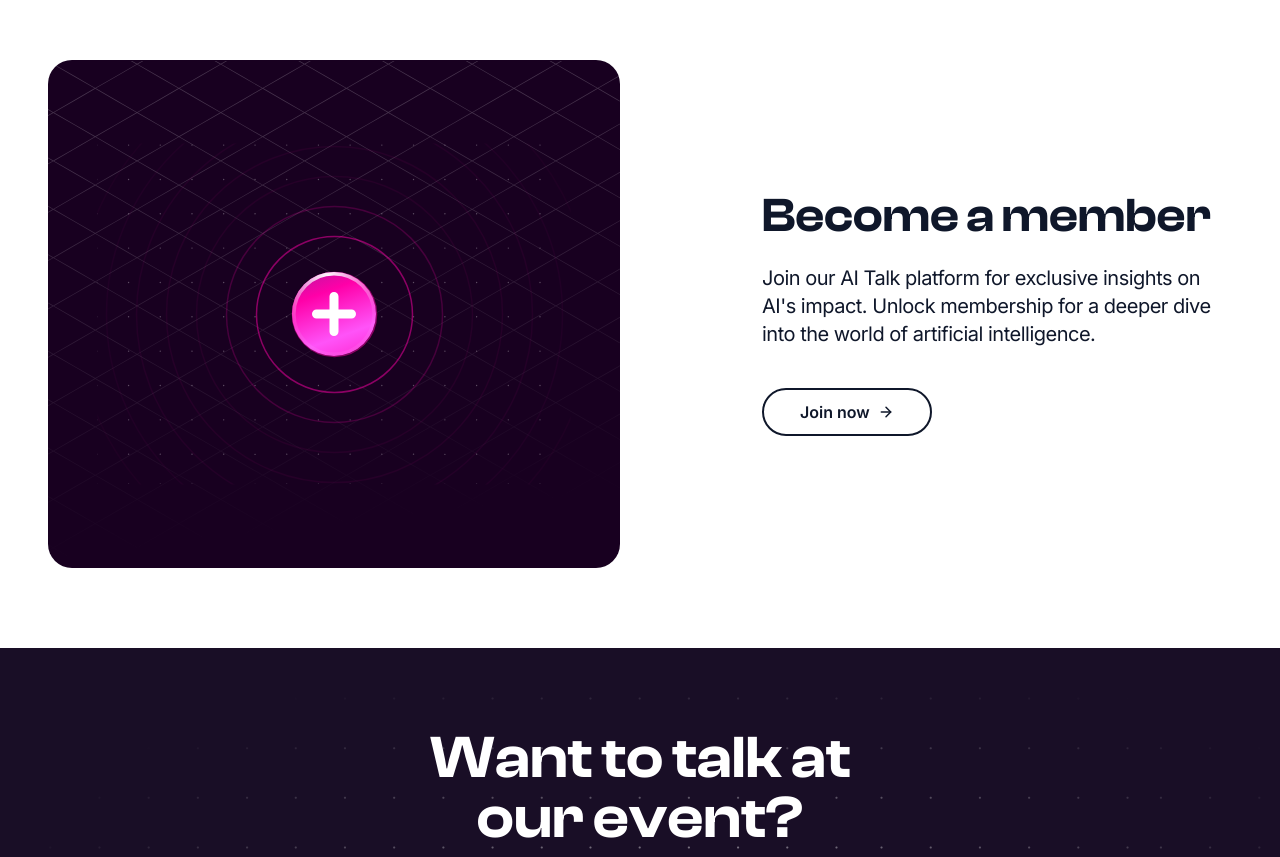
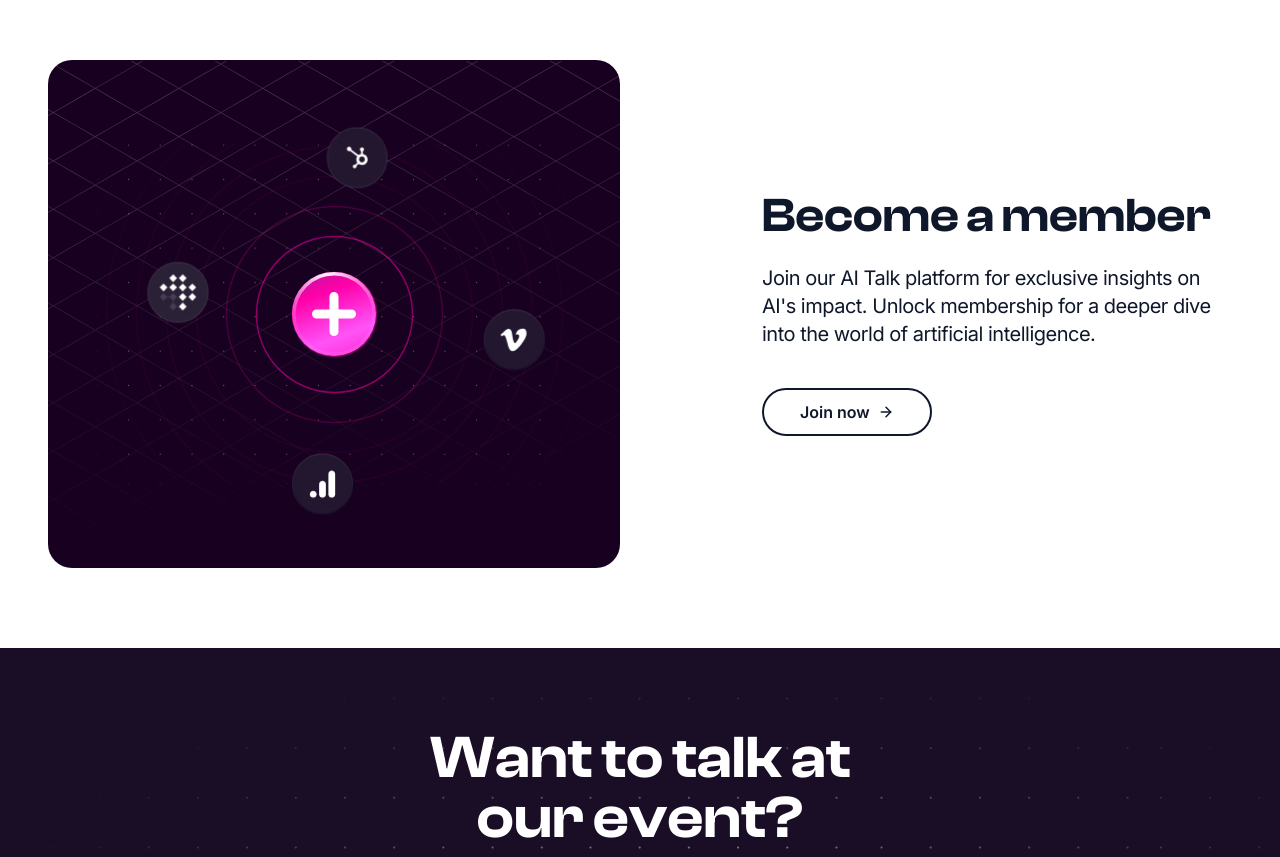
Before and after one commit to nirnejak/ai-talks-website, a Next.js app: page / in a window 1280 px wide. Shown: the part 1380-2237 px from the top of the page. Built offline with nearby package versions, Linux system fonts and the light colour scheme.

Commit message:
Orbit Animation Added

```diff
--- a/components/AnimatedComponent.tsx
+++ b/components/AnimatedComponent.tsx
@@ -1,4 +1,9 @@
 import * as React from "react"
+
+import GoogleAnalytics from "./vectors/GoogleAnalytics"
+import HubSpot from "./vectors/HubSpot"
+import Insights from "./vectors/Insights"
+import Vimeo from "./vectors/Vimeo"
 
 const AnimatedComponent: React.FC = () => {
   return (
@@ -13,6 +18,26 @@ const AnimatedComponent: React.FC = () => {
         >
           <rect width="572" height="508" fill="#180020" />
         </svg>
+      </div>
+      <div className="absolute left-1/2 top-1/2 z-40 animate-orbit">
+        <div className="absolute -left-36 top-20 animate-rotate">
+          <HubSpot />
+        </div>
+      </div>
+      <div className="absolute left-1/2 top-1/2 z-40 animate-orbit">
+        <div className="absolute -top-40 left-20 animate-rotate">
+          <GoogleAnalytics />
+        </div>
+      </div>
+      <div className="absolute left-1/2 top-1/2 z-40 animate-orbit">
+        <div className="absolute -left-40 -top-40 animate-rotate">
+          <Vimeo />
+        </div>
+      </div>
+      <div className="absolute left-1/2 top-1/2 z-40 animate-orbit">
+        <div className="absolute left-20 top-20 animate-rotate">
+          <Insights />
+        </div>
       </div>
       {/* Rings */}
       <div className="absolute left-1/2 top-1/2 z-30 -translate-x-1/2 -translate-y-1/2">
--- a/tailwind.config.ts
+++ b/tailwind.config.ts
@@ -66,6 +66,22 @@ const config: Config = {
           "90%": { transform: "translate(1px, 2px) rotate(0deg)" },
           "100%": { transform: "translate(1px, -2px) rotate(-1deg)" },
         },
+        orbit: {
+          from: { rotate: "rotate(0deg)" },
+          to: { transform: "rotate(360deg)" },
+        },
+        "orbit-reverse": {
+          from: { rotate: "rotate(0deg)" },
+          to: { transform: "rotate(-360deg)" },
+        },
+        rotate: {
+          from: { rotate: "rotate(0deg)" },
+          to: { transform: "rotate(-360deg)" },
+        },
+        "rotate-reverse": {
+          from: { rotate: "rotate(0deg)" },
+          to: { transform: "rotate(360deg)" },
+        },
       },
       animation: {
         slideDownAndFade:
@@ -83,6 +99,10 @@ const config: Config = {
         scale: "scale 150ms cubic-bezier(0.4, 0, 0.2, 1)",
         rise: "rise 150ms cubic-bezier(0.4, 0, 0.2, 1)",
         shake: "shake 150ms cubic-bezier(0.4, 0, 0.2, 1)",
+        orbit: "orbit 15s linear infinite",
+        "orbit-reverse": "orbit-reverse 15s linear infinite",
+        rotate: "rotate 15s linear infinite",
+        "rotate-reverse": "rotate-reverse 15s linear infinite",
       },
     },
     fontFamily: {
```
